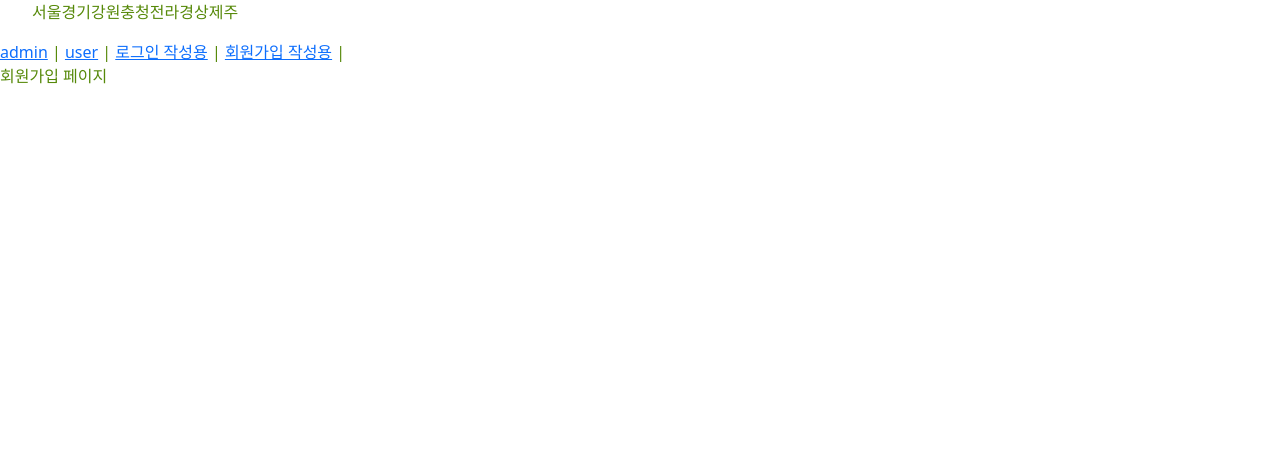
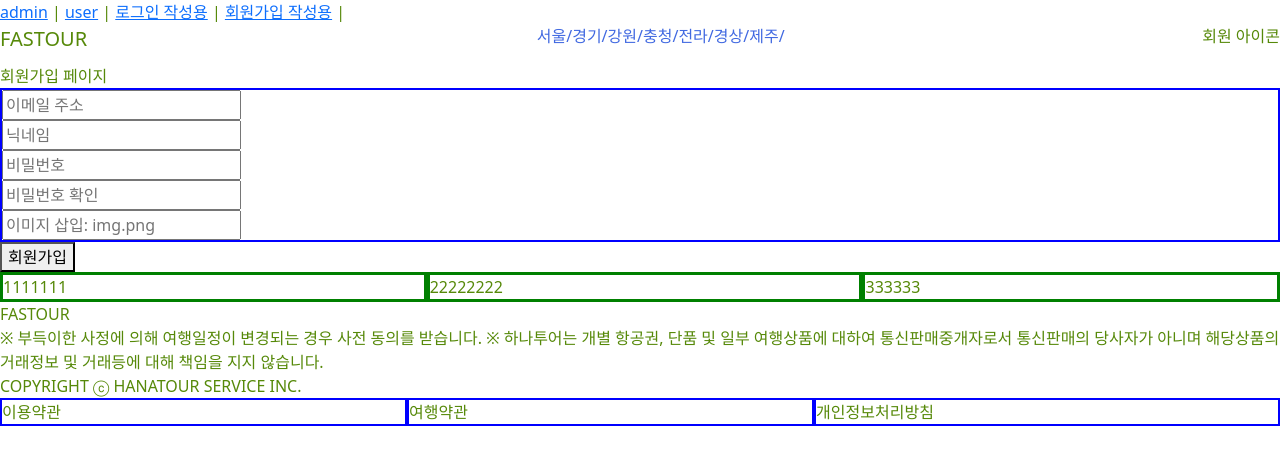
Before and after one commit to wonder-H/vue3-team3, a Vue app: page /signup in a window 1280 px wide. Shown: the top 464 px of the page. Built offline with nearby package versions, Linux system fonts and the light colour scheme.

Commit message:
Feat: Create signup form in user part

```diff
--- a/src/App.vue
+++ b/src/App.vue
@@ -1,5 +1,4 @@
 <template>
-  <NavBtnList />
   <router-link to="/admin">admin</router-link> |
   <router-link to="/user">user</router-link> |
   <router-link to="/login">로그인 작성용</router-link> |
@@ -8,12 +7,8 @@
 </template>
 
 <script>
-import NavBtnList from "./components/NavBtnList.vue";
-
 export default {
-  components: {
-    NavBtnList,
-  },
+  components: {},
 };
 </script>
 
--- a/src/components/NavBtnList.vue
+++ b/src/components/NavBtnList.vue
@@ -1,12 +1,12 @@
 <template>
   <ul>
-    <li @click="createList">서울</li>
-    <li @click="createList">경기</li>
-    <li @click="createList">강원</li>
-    <li @click="createList">충청</li>
-    <li @click="createList">전라</li>
-    <li @click="createList">경상</li>
-    <li @click="createList">제주</li>
+    <li @click="createList">서울/</li>
+    <li @click="createList">경기/</li>
+    <li @click="createList">강원/</li>
+    <li @click="createList">충청/</li>
+    <li @click="createList">전라/</li>
+    <li @click="createList">경상/</li>
+    <li @click="createList">제주/</li>
   </ul>
 </template>
 
@@ -28,6 +28,7 @@ ul {
   display: flex;
   li {
     list-style: none;
+    color: royalblue;
   }
 }
 </style>
--- a/src/components/Regions.vue
+++ /dev/null
@@ -1,7 +0,0 @@
-<template lang="">
-  <div>서울 대전 대구 부산</div>
-</template>
-<script>
-export default {};
-</script>
-<style lang=""></style>
--- a/src/components/SignUp.Vue
+++ b/src/components/SignUp.Vue
@@ -1,7 +1,34 @@
 <template>
+  <TheHeader />
   <div>회원가입 페이지</div>
+  <form>
+    <input placeholder="이메일 주소" />
+    <input placeholder="닉네임" />
+    <input placeholder="비밀번호" />
+    <input placeholder="비밀번호 확인" />
+    <input placeholder="이미지 삽입: img.png" />
+  </form>
+  <button>회원가입</button>
+  <TheFooter />
 </template>
 
 <script>
-export default {};
+import TheHeader from "./TheHeader.vue";
+import TheFooter from "./TheFooter.vue";
+export default {
+  components: {
+    TheHeader,
+    TheFooter,
+  },
+};
 </script>
+
+<style lang="scss">
+form {
+  border: 2px solid blue;
+
+  input {
+    display: block;
+  }
+}
+</style>
--- a/src/components/TheFooter.vue
+++ b/src/components/TheFooter.vue
@@ -1,6 +1,6 @@
 <template>
   <!-- 푸터영역 = 회사 SNS 아이콘 몇 개, 사업자 관련 정보 등 -->
-  <footer>
+  <div>
     <div class="three">
       <div>1111111</div>
       <div>22222222</div>
@@ -9,9 +9,11 @@
     <div class="skyblue">
       <div>FASTOUR</div>
       <div>
-        ※ 부득이한 사정에 의해 여행일정이 변경되는 경우 사전 동의를 받습니다. ※ 하나투어는 개별
-        항공권, 단품 및 일부 여행상품에 대하여 통신판매중개자로서 통신판매의 당사자가 아니며
-        해당상품의 거래정보 및 거래등에 대해 책임을 지지 않습니다.
+        ※ 부득이한 사정에 의해 여행일정이 변경되는 경우 사전
+        동의를 받습니다. ※ 하나투어는 개별 항공권, 단품 및
+        일부 여행상품에 대하여 통신판매중개자로서 통신판매의
+        당사자가 아니며 해당상품의 거래정보 및 거래등에 대해
+        책임을 지지 않습니다.
       </div>
       <div>COPYRIGHT ⓒ HANATOUR SERVICE INC.</div>
     </div>
@@ -20,7 +22,7 @@
       <div>여행약관</div>
       <div>개인정보처리방침</div>
     </div>
-  </footer>
+  </div>
 </template>
 
 <script>
--- a/src/components/TheHeader.vue
+++ b/src/components/TheHeader.vue
@@ -3,17 +3,18 @@
   <header>
     <div class="inner">
       <div class="logo">FASTOUR</div>
-      <Regions />
+      <NavBtnList />
       <div>회원 아이콘</div>
     </div>
   </header>
 </template>
 
 <script>
-import Regions from "./Regions.vue";
+import NavBtnList from "./NavBtnList.vue";
+
 export default {
   components: {
-    Regions,
+    NavBtnList,
   },
 };
 </script>
--- a/src/components/admin/AdminTransactionDetail.vue
+++ b/src/components/admin/AdminTransactionDetail.vue
@@ -3,7 +3,7 @@
     <h1>관리자 거래내역 상세 페이지</h1>
     <hr />
 
-    <div class="table">
+    <!-- <div class="table">
       <div class="row head">
         <div
           v-for="column in columns"
@@ -34,7 +34,7 @@
           </div>
         </div>
       </div>
-    </div>
+    </div> -->
   </div>
 </template>
 
--- a/src/components/user/MyPageInfo.vue
+++ b/src/components/user/MyPageInfo.vue
@@ -5,7 +5,11 @@
     <div>연결된 계좌 목록</div>
   </div>
   <input value="회원의 닉네임" />
-  <input value="회원의 닉네임" />
+  <div>
+    <img src="" alt="img" />
+    image.png
+  </div>
+  <button>회원정보 수정</button>
 </template>
 
 <script>
--- a/src/components/user/MyPageInfoEdit.vue
+++ b/src/components/user/MyPageInfoEdit.vue
@@ -15,7 +15,8 @@
     <input value="새로운 비밀번호" />
   </form>
   <div>
-    <img alt="" />
+    <img alt="img" />
+    image.png
     <button>파일선택</button>
   </div>
   <button>수정완료</button>
--- a/src/routes/User.vue
+++ b/src/routes/User.vue
@@ -7,7 +7,7 @@
 <script>
 import TheHeader from "../components/TheHeader.vue";
 import TheSection from "../components/TheSection.vue";
-import TheFooter from "../components/TheHeader.vue";
+import TheFooter from "../components/TheFooter.vue";
 
 export default {
   components: {
```
Also changed, not shown: src/components/user/MyPageAccount.vue (+7 -1 lines).
